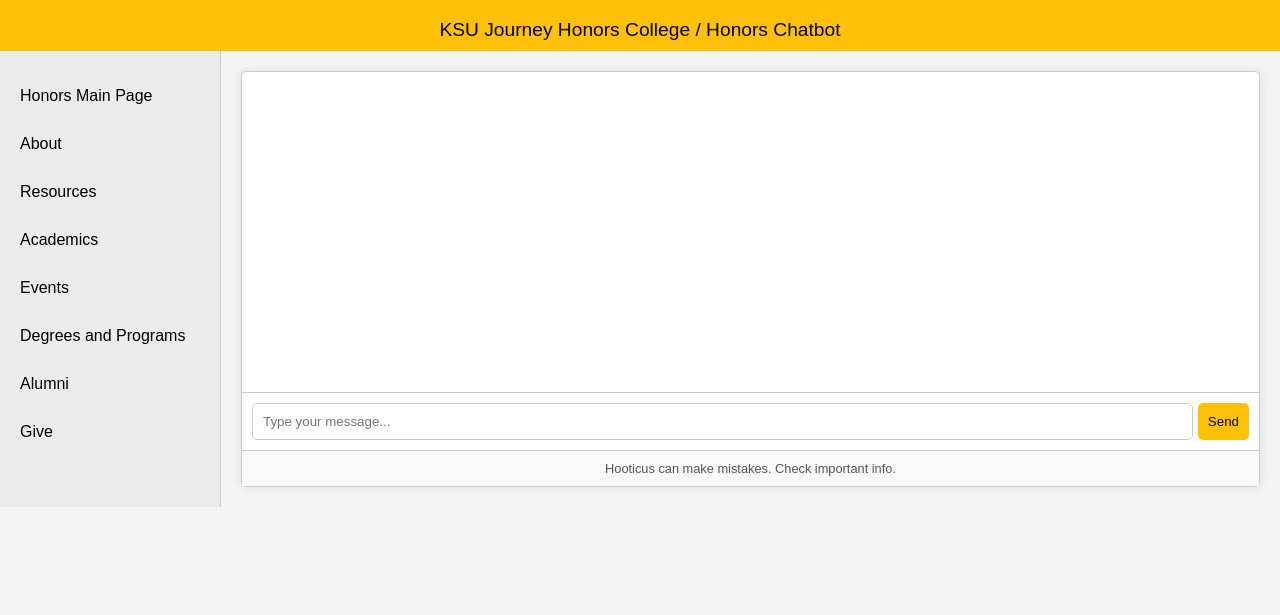
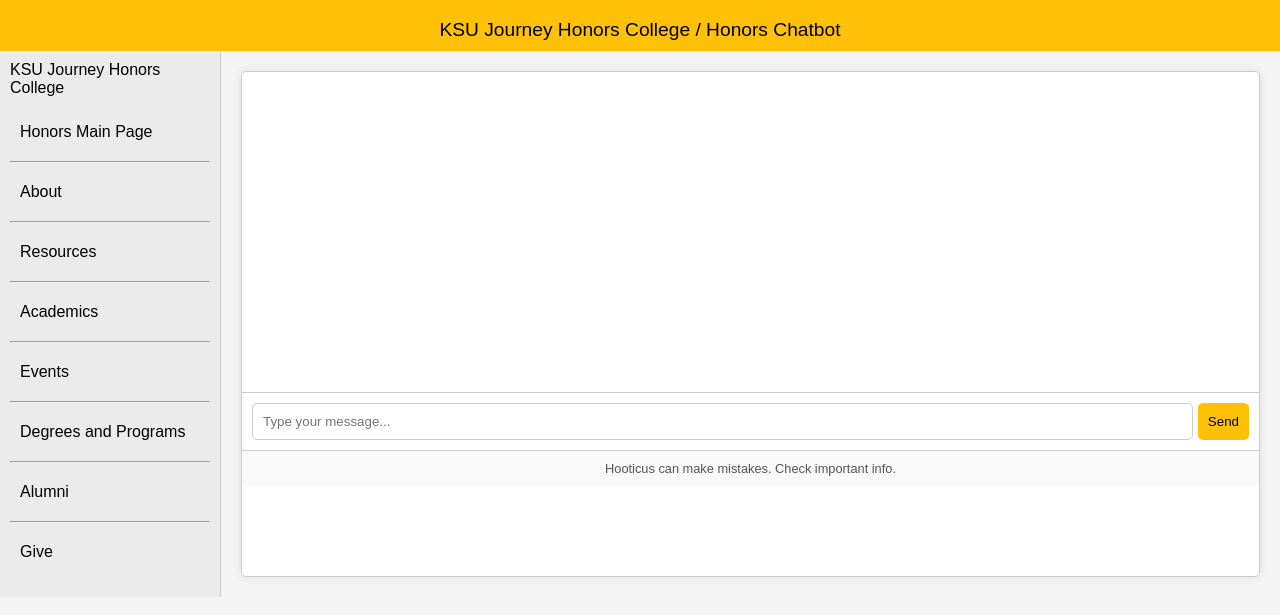
Before and after one commit to danielleahenry/honors_chatbot, a website: page index.html in a window 1280 px wide. Shown: the part 71-686 px from the top of the page. Drawn offline with Linux system fonts and the light colour scheme.

Commit message:
updated index.html

```diff
--- a/index.html
+++ b/index.html
@@ -13,15 +13,23 @@
     </div>
     <div class="main-container">
         <div class="sidebar">
-            <ul>
-                <li><a href="www.kennesaw.edu/honors/" id="mainpgage">Honors Main Page</a></li>
-                <li><a href="www.kennesaw.edu/honors/about/" id="about">About</a></li>
-                <li><a href="www.kennesaw.edu/honors/student-resources/" id="resources">Resources</a></li>
-                <li><a href="www.kennesaw.edu/honors/academics/" id="academics">Academics</a></li>
-                <li><a href="www.kennesaw.edu/honors/events.php" id="events">Events</a></li>
-                <li><a href="programfinder.kennesaw.edu/s/search.html?collection=kennesaw-program-finder-meta" id="degrees">Degrees and Programs</a></li>
-                <li><a href="www.kennesaw.edu/honors/alumni-form.php" id="alumni">Alumni</a></li>
-                <li><a href="www.kennesaw.edu/honors/donate.php" id="donate">Give</a></li>
+            <div class="sidebar-title">KSU Journey Honors College</div>
+            <ul class="sidebar-links">
+                <li><a href="https://www.kennesaw.edu/honors/" id="mainpgage" target="_blank">Honors Main Page</a></li>
+                <li><hr></li> <!-- gray line separator -->
+                <li><a href="https://www.kennesaw.edu/honors/about/" id="about" target="_blank">About</a></li>
+                <li><hr></li>
+                <li><a href="https://www.kennesaw.edu/honors/student-resources/" id="resources" target="_blank">Resources</a></li>
+                <li><hr></li>
+                <li><a href="https://www.kennesaw.edu/honors/academics/" id="academics" target="_blank">Academics</a></li>
+                <li><hr></li>
+                <li><a href="https://www.kennesaw.edu/honors/events.php" id="events" target="_blank">Events</a></li>
+                <li><hr></li>
+                <li><a href="https://programfinder.kennesaw.edu/s/search.html?collection=kennesaw-program-finder-meta" id="degrees" target="_blank">Degrees and Programs</a></li>
+                <li><hr></li>
+                <li><a href="https://www.kennesaw.edu/honors/alumni-form.php" id="alumni" target="_blank">Alumni</a></li>
+                <li><hr></li>
+                <li><a href="https://www.kennesaw.edu/honors/donate.php" id="donate" target="_blank">Give</a></li>
             </ul>
         </div>
         <div class="chat-container">
```
